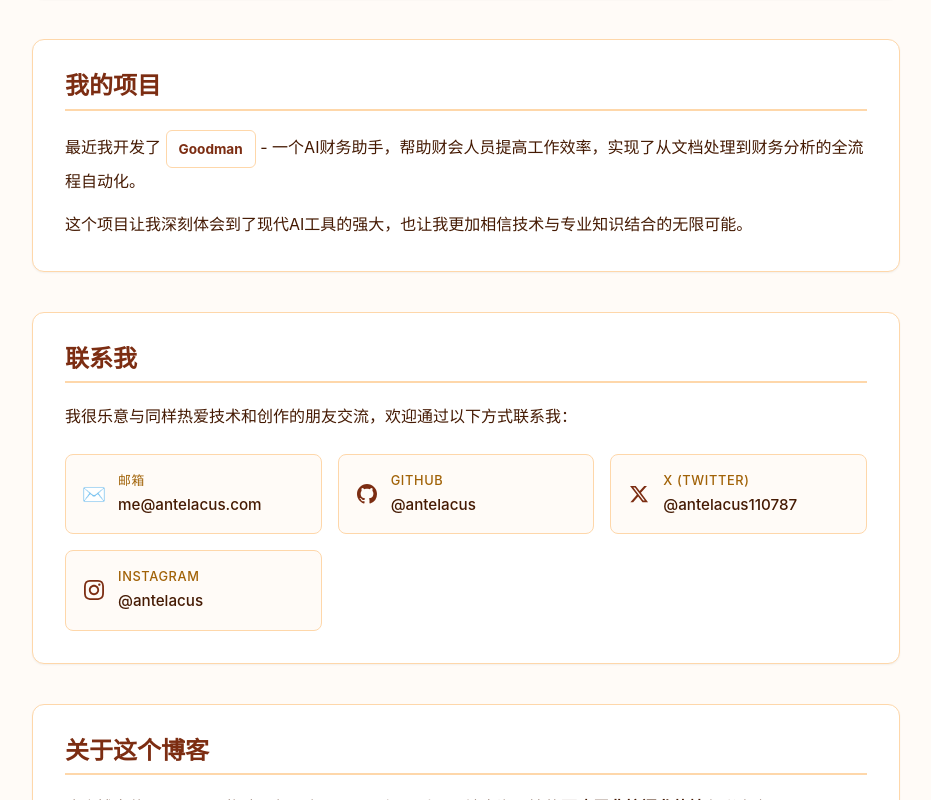
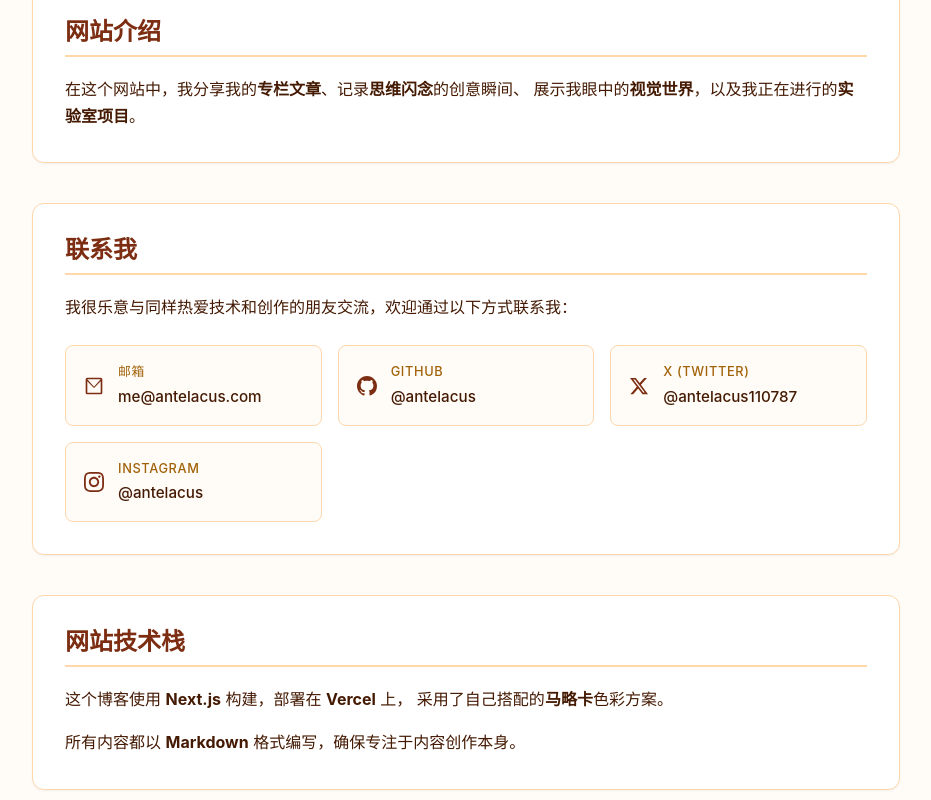
Before and after one commit to antelacus/project-antelacus, a Next.js app: page /about in a window 1280 px wide. Shown: the part 340-1140 px from the top of the page, without its empty margins (174-1105 px from the left). Built offline with nearby package versions, Linux system fonts and the light colour scheme.

Commit message:
feat: 优化专栏卡片结构与样式，统一与闪念卡片风格，并修复 about 页邮箱图标风格；补充 README 未来计划 LaTeX 支持

```diff
--- a/src/app/about/page.tsx
+++ b/src/app/about/page.tsx
@@ -11,26 +11,20 @@ export default function AboutPage() {
           <h2 className="section-title">个人简介</h2>
           <div className="section-content">
             <p>
-              你好！我是 <strong>AnteLacus</strong>，一名热爱技术创新的开发者和思考者。
-              我相信技术的力量能够改变世界，同时也珍视生活中的每一个灵感瞬间。
+              你好！我是 <strong>AnteLacus</strong>，一名曾经的审计师，现在迷恋上 AI 和计算机科学。
             </p>
             <p>
-              在这个博客中，我分享我的<strong>专栏文章</strong>、记录<strong>思维闪念</strong>的创意瞬间、
-              展示我眼中的<strong>视觉世界</strong>，以及我正在进行的<strong>实验室项目</strong>。
+              我相信技术的力量能够改变世界，同时也珍视生活中的每一个灵感瞬间。
             </p>
           </div>
         </section>
 
         <section className="about-section">
-          <h2 className="section-title">我的项目</h2>
+          <h2 className="section-title">网站介绍</h2>
           <div className="section-content">
             <p>
-              最近我开发了 <a href="https://goodman.antelacus.com" target="_blank" rel="noopener noreferrer" className="project-link">
-                <strong>Goodman</strong>
-              </a> - 一个AI财务助手，帮助财会人员提高工作效率，实现了从文档处理到财务分析的全流程自动化。
-            </p>
-            <p>
-              这个项目让我深刻体会到了现代AI工具的强大，也让我更加相信技术与专业知识结合的无限可能。
+              在这个网站中，我分享我的<strong>专栏文章</strong>、记录<strong>思维闪念</strong>的创意瞬间、
+              展示我眼中的<strong>视觉世界</strong>，以及我正在进行的<strong>实验室项目</strong>。
             </p>
           </div>
         </section>
@@ -38,11 +32,17 @@ export default function AboutPage() {
         <section className="about-section">
           <h2 className="section-title">联系我</h2>
           <div className="section-content">
-            <p>我很乐意与同样热爱技术和创作的朋友交流，欢迎通过以下方式联系我：</p>
+            <p>
+              我很乐意与同样热爱技术和创作的朋友交流，欢迎通过以下方式联系我：
+            </p>
 
             <div className="contact-grid">
               <a href="mailto:me@antelacus.com" className="contact-item">
-                <div className="contact-icon">✉️</div>
+                <div className="contact-icon">
+                  <svg width="20" height="20" viewBox="0 0 24 24" fill="currentColor">
+                    <path d="M2 4a2 2 0 0 1 2-2h16a2 2 0 0 1 2 2v16a2 2 0 0 1-2 2H4a2 2 0 0 1-2-2V4zm2 0v.01L12 13l8-8.99V4H4zm16 2.41l-7.29 7.3a1 1 0 0 1-1.42 0L4 6.41V20h16V6.41z"/>
+                  </svg>
+                </div>
                 <div className="contact-info">
                   <div className="contact-label">邮箱</div>
                   <div className="contact-value">me@antelacus.com</div>
@@ -89,15 +89,14 @@ export default function AboutPage() {
         </section>
 
         <section className="about-section">
-          <h2 className="section-title">关于这个博客</h2>
+          <h2 className="section-title">网站技术栈</h2>
           <div className="section-content">
             <p>
               这个博客使用 <strong>Next.js</strong> 构建，部署在 <strong>Vercel</strong> 上，
-              采用了地中海风情的<strong>西班牙弗拉门戈热情</strong>色彩方案。
+              采用了自己搭配的<strong>马略卡</strong>色彩方案。
             </p>
             <p>
               所有内容都以 <strong>Markdown</strong> 格式编写，确保专注于内容创作本身。
-              如果你对技术实现感兴趣，欢迎查看项目的源代码。
             </p>
           </div>
         </section>
--- a/src/components/PostListCard.tsx
+++ b/src/components/PostListCard.tsx
@@ -8,12 +8,13 @@ export default function PostListCard({ post }: { post: PostMeta }) {
     <Link href={`/posts/${post.slug}`} className="card-link" prefetch={true}>
       <article className="card post-list-card masonry-item">
         <div className="post-list-content">
-          <h2 className="post-list-title">
-            {post.title}
-          </h2>
-          <div className="post-list-date">
-            {post.date}
+          <div className="post-list-meta">
+            <div className="post-list-date">{post.date}</div>
           </div>
+          <h2 className="post-list-title">{post.title}</h2>
+          {post.summary && (
+            <p className="post-list-summary">{post.summary}</p>
+          )}
           {post.tags && post.tags.length > 0 && (
             <div className="post-list-tags">
               {post.tags.map(tag => (
@@ -22,9 +23,6 @@ export default function PostListCard({ post }: { post: PostMeta }) {
                 </span>
               ))}
             </div>
-          )}
-          {post.summary && (
-            <p className="post-list-summary">{post.summary}</p>
           )}
         </div>
         {post.cover && (
```
Also changed, not shown: 1 other file (tests, documents, lock files or other folders).
